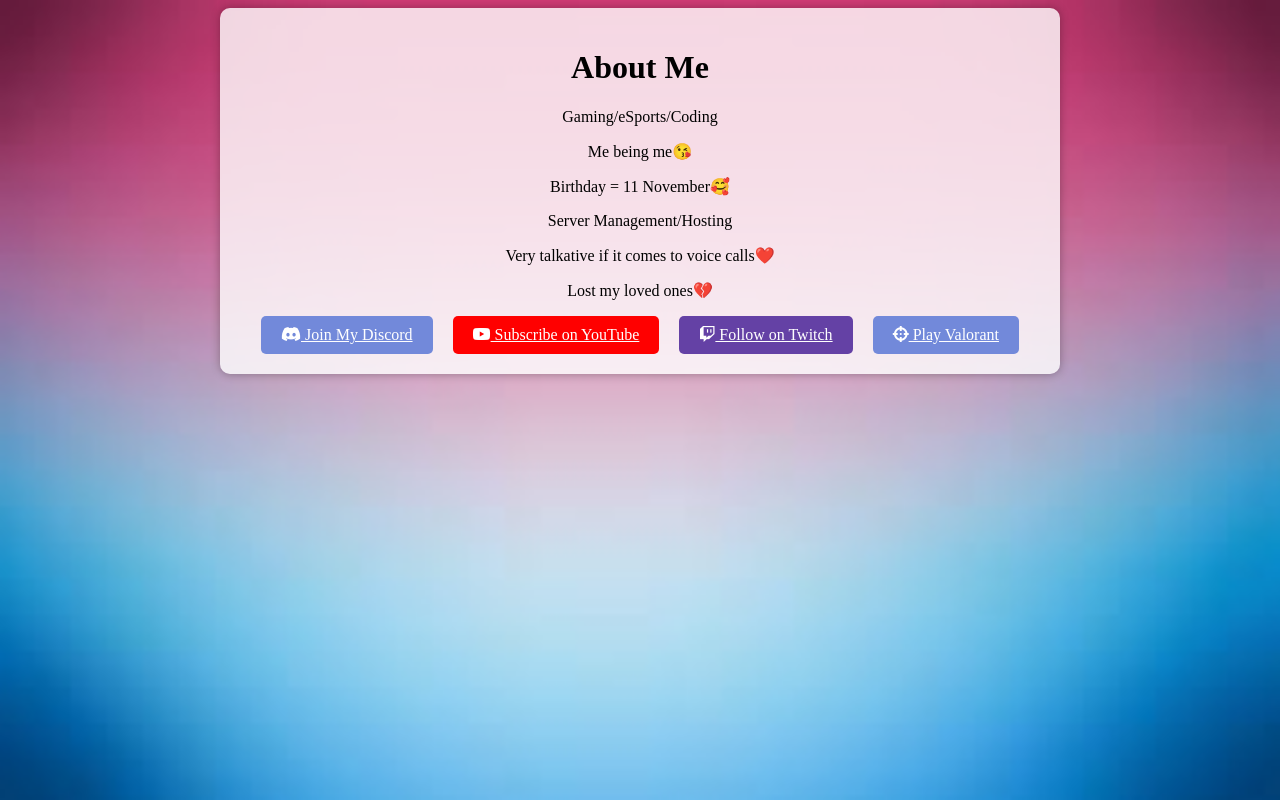
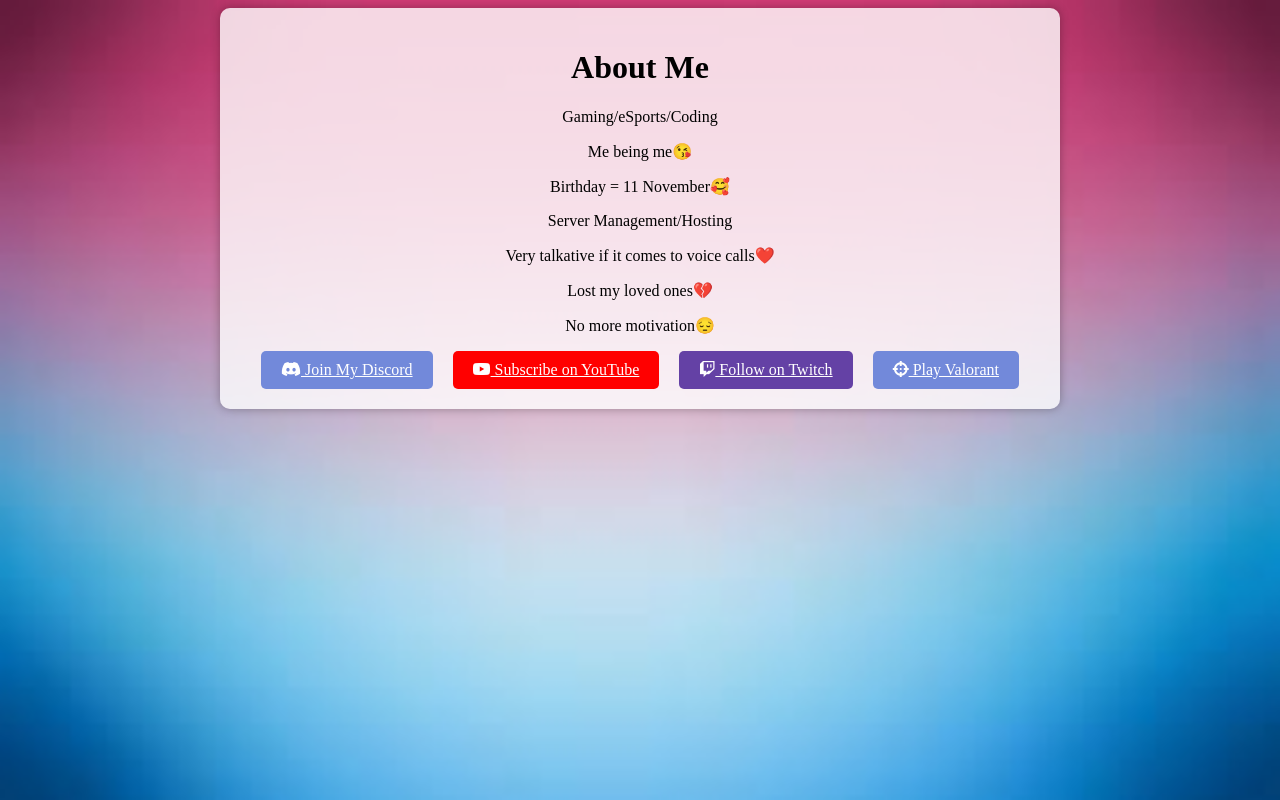
Before and after one commit to EyeSaberDC/aboutme, a plain HTML site: page index.html in a window 1280 px wide. Drawn offline with Linux system fonts and the light colour scheme.

Commit message:
Update index.html

```diff
--- a/index.html
+++ b/index.html
@@ -90,6 +90,8 @@
 
       <p>Lost my loved ones💔</p>
 
+      <p>No more motivation😔</p>
+
       <div class="buttons">
 
         <a href="discord.html" class="button">
```
